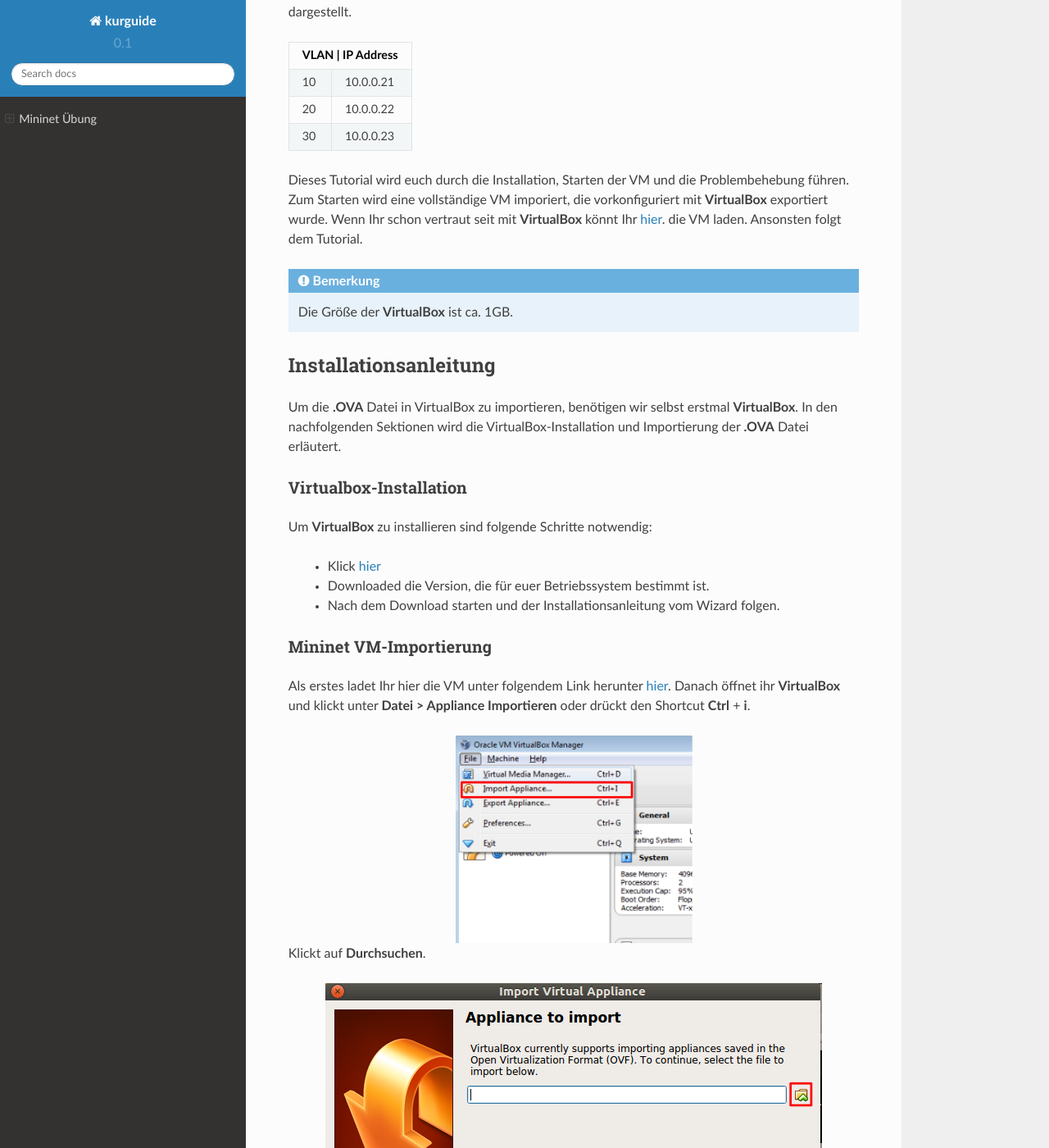
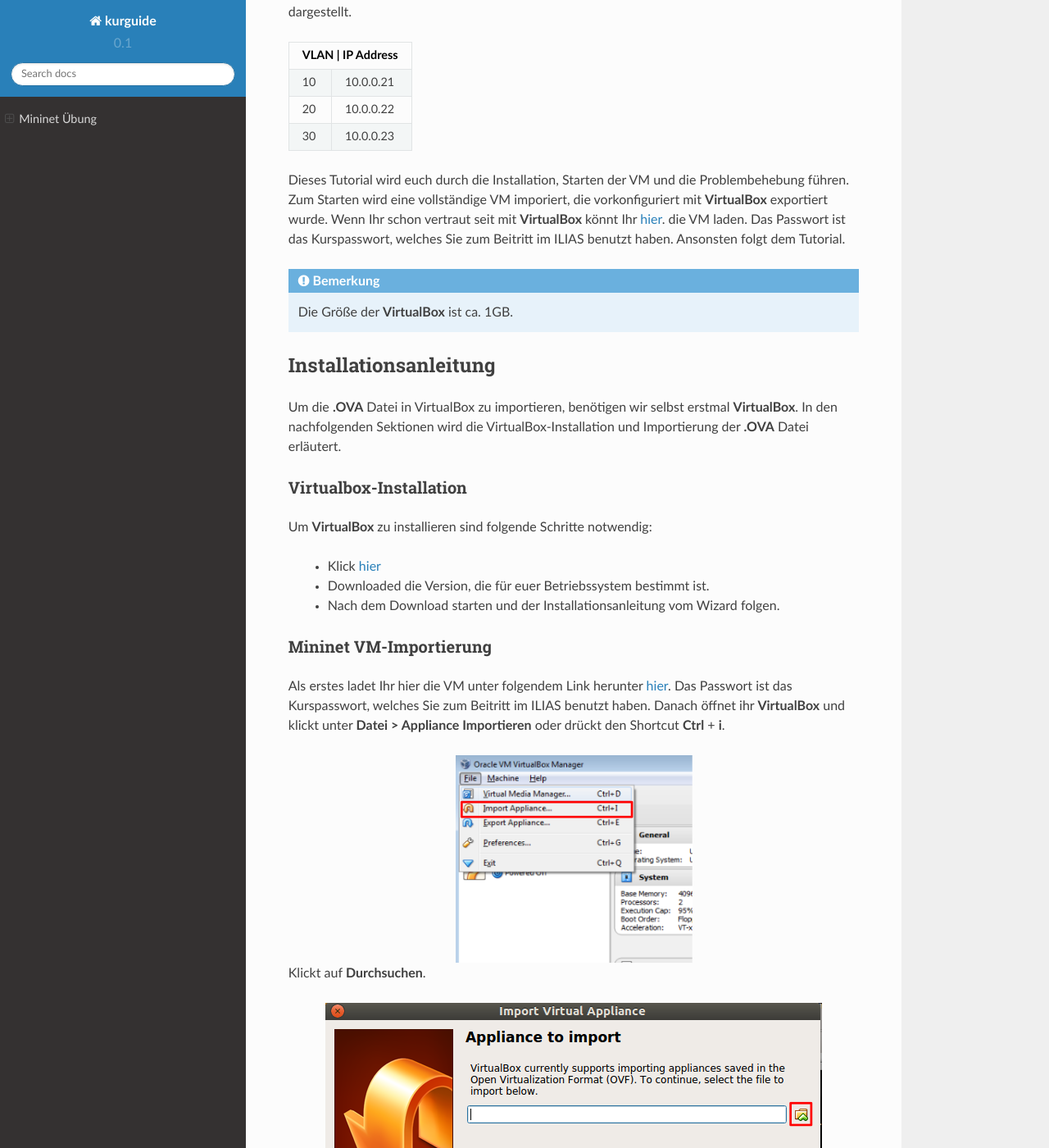
Before and after one commit to pjcuadra/kurguide, a Sphinx documentation site: the page built from source/index.rst, in a window 1280 px wide and 1400 px high, scrolled down 1356 px. Shown: the whole window at 82% size. Built offline with Sphinx 7.4.7 and the Read the Docs theme 2.0.0, drawn with Linux system fonts in a browser that asks for light colours.

Commit message:
Update VM image link

```diff
--- a/source/index.rst
+++ b/source/index.rst
@@ -30,7 +30,9 @@
 Dieses Tutorial wird euch durch die Installation, Starten der VM und die Problembehebung führen.
 Zum Starten wird eine vollständige VM imporiert, die vorkonfiguriert mit **VirtualBox** exportiert wurde.
 Wenn Ihr schon vertraut seit mit **VirtualBox** könnt Ihr `hier
-<https://drive.google.com/open?id=0B5CU-7IZnfMCUGF0ZndtdE5Gd2c>`_. die VM laden. Ansonsten folgt dem Tutorial.
+<https://fh-dortmund.sciebo.de/index.php/s/QO8zB6kD3DAcjqL>`_. die VM laden. Das
+Passwort ist das Kurspasswort, welches Sie zum Beitritt im ILIAS benutzt haben.
+Ansonsten folgt dem Tutorial.
 
 .. note::
   Die Größe der **VirtualBox** ist ca. 1GB.
@@ -55,7 +57,8 @@
 ***********************
 
 Als erstes ladet Ihr hier die VM unter folgendem Link herunter `hier
-<https://drive.google.com/open?id=0B5CU-7IZnfMCUGF0ZndtdE5Gd2c>`_.
+<https://fh-dortmund.sciebo.de/index.php/s/QO8zB6kD3DAcjqL>`_. Das Passwort ist
+das Kurspasswort, welches Sie zum Beitritt im ILIAS benutzt haben.
 Danach öffnet ihr **VirtualBox** und klickt unter **Datei > Appliance Importieren** oder drückt den
 Shortcut **Ctrl** + **i**.
 
```
